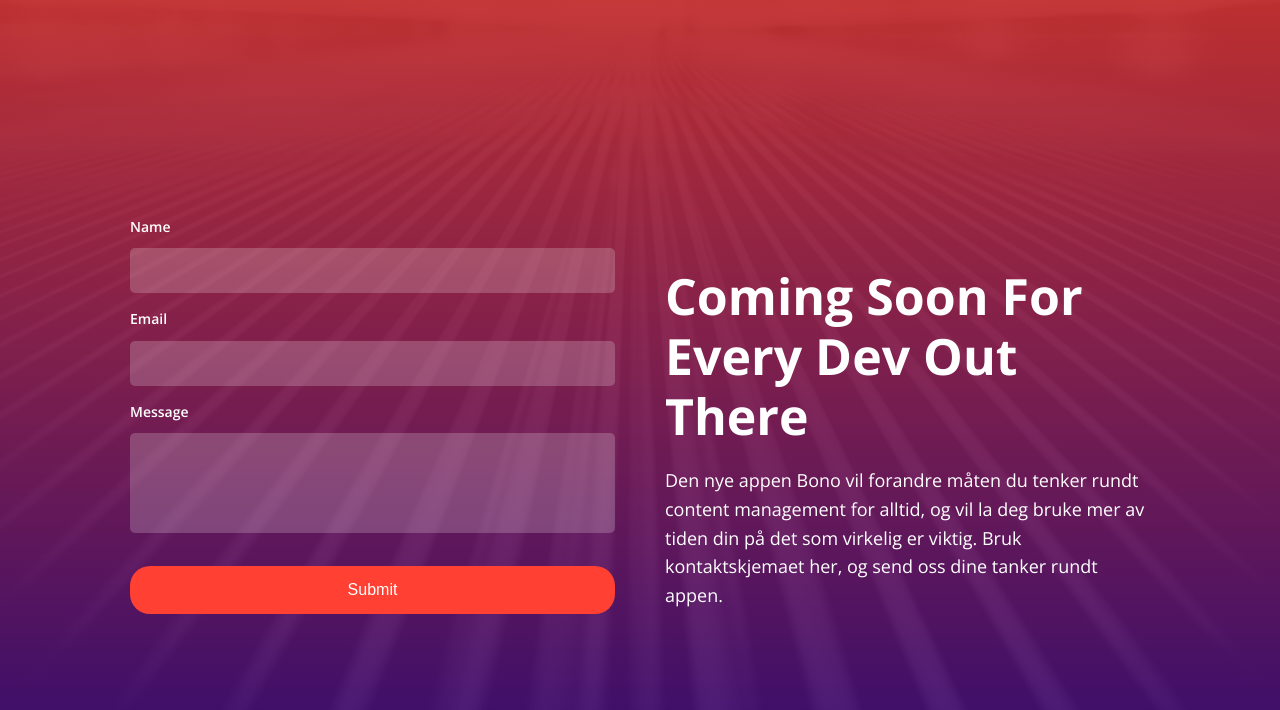
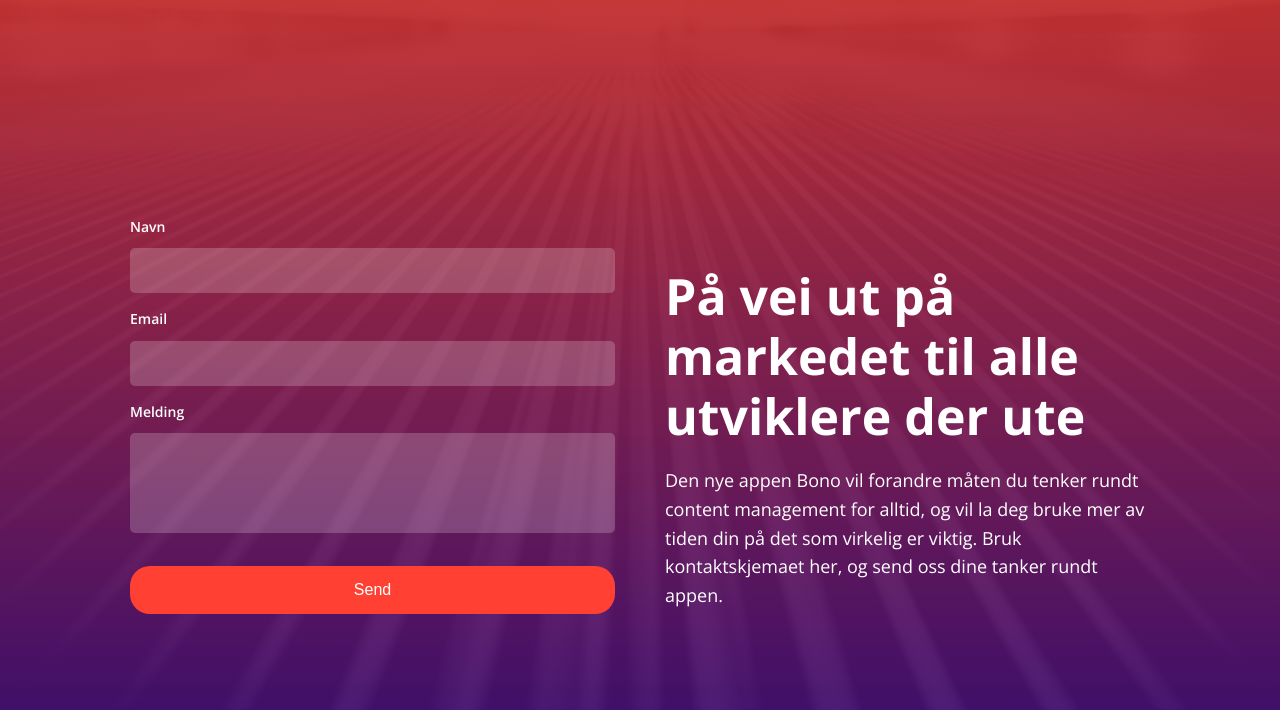
Before and after one commit to jorlar/BonoApp, a plain HTML site: page index.html in a window 1280 px wide. Shown: the part 90-800 px from the top of the page. Drawn offline with nearby package versions, Linux system fonts and the light colour scheme.

Commit message:
:zap: Re-wrapp index-file

```diff
--- a/index.html
+++ b/index.html
@@ -41,7 +41,7 @@
       <main class="main-content">
         <form>
           <div class="form-group">
-            <label for="name">Name</label>
+            <label for="name">Navn</label>
             <input type="text" name="name" id="name" required />
           </div>
           <div class="form-group">
@@ -49,15 +49,15 @@
             <input type="text" name="email" id="email" required />
           </div>
           <div class="form-group">
-            <label for="message">Message</label>
+            <label for="message">Melding</label>
             <textarea name="message" id="message"></textarea>
           </div>
           <div class="form-group">
-            <button type="submit" class="btn">Submit</button>
+            <button type="submit" class="btn">Send</button>
           </div>
         </form>
         <div class="text-container">
-          <h1>Coming Soon For Every Dev Out There</h1>
+          <h1>På vei ut på markedet til alle utviklere der ute</h1>
           <p>
             Den nye appen Bono vil forandre måten du tenker rundt content
             management for alltid, og vil la deg bruke mer av tiden din på det
```
